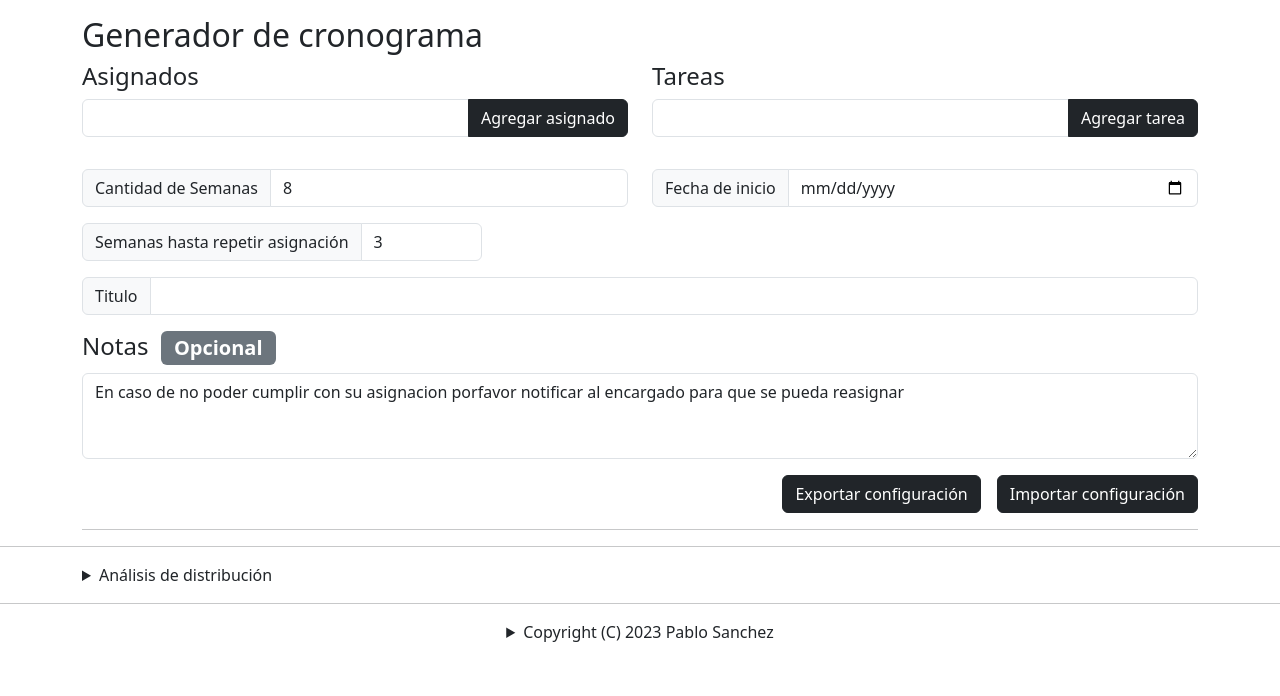
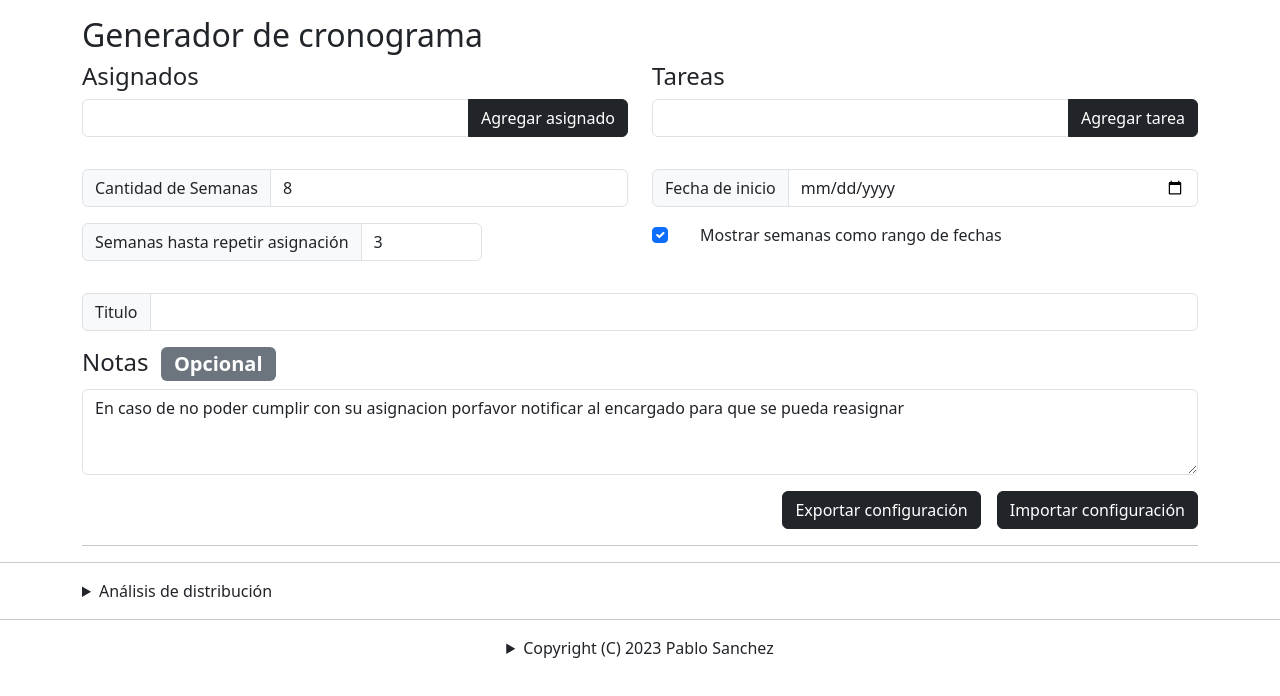
Before and after one commit to Polo123456789/asignacion-tareas, a Vue app: page / in a window 1280 px wide. Shown: the top 696 px of the page. Built offline with nearby package versions, Linux system fonts and the light colour scheme.

Commit message:
+ Enable showing a single day instead of a full week as range

```diff
--- a/src/App.vue
+++ b/src/App.vue
@@ -12,6 +12,7 @@ const tasks = useLocalStorage<Task[]>('tasks', []);
 const people = useLocalStorage<Individual[]>('people', []);
 const weeks = useLocalStorage<number>('weeks', 8);
 const startDate = ref(new Date());
+const forAllWeek = useLocalStorage<boolean>('forAllWeek', true);
 const chronogram = useLocalStorage<Week[]>('chronogram', []);
 const weeksTilAssigmentRepeat = useLocalStorage<number>('weeksTilAssigmentRepeat', 3);
 const notesOnPrint = useLocalStorage<string>('notesOnPrint', 'En caso de no poder cumplir con su asignacion porfavor notificar al encargado para que se pueda reasignar');
@@ -72,11 +73,20 @@ const setDate = () => {
 // {{{ Chronogram UI
 
 const getWeekTextDescription = (weeksFromStart: number) => {
+    if (forAllWeek.value) {
         const start = new Date(startDate.value);
         start.setDate(start.getDate() + weeksFromStart * 7);
         const end = new Date(start);
         end.setDate(end.getDate() + 6);
         return `Semana del ${start.getDate()}/${start.getMonth() + 1} al ${end.getDate()}/${end.getMonth() + 1}`;
+    } else {
+        const start = new Date(startDate.value);
+        start.setDate(start.getDate() + weeksFromStart * 7);
+        return start.toLocaleDateString(
+            'es-GT',
+            {day: 'numeric', month: 'long'}
+        );
+    }
 }
 
 const runChronogramGenerator  = () => {
@@ -231,10 +241,22 @@ const importConfig = () => {
                     </div>
                 </div>
             </div>
-            <div class="mb-3">
+            <div class="row mb-3">
+                <div class="col">
                     <div class="input-group mb-3" style="max-width: 400px;" >
                         <label for="weeksTilAssigmentRepeat" class="input-group-text">Semanas hasta repetir asignación</label>
                         <input type="number" class="form-control" id="weeksTilAssigmentRepeat" v-model="weeksTilAssigmentRepeat">
+                    </div>
+                </div>
+                <div class="col">
+                    <div class="input-group mb-3">
+                        <div class="form-check">
+                            <input class="form-check-input" type="checkbox" id="forAllWeek" v-model="forAllWeek">
+                            <label class="form-check">
+                                Mostrar semanas como rango de fechas
+                            </label>
+                        </div>
+                    </div>
                 </div>
             </div>
             <div class="input-group mb-3">
```
Also changed, not shown: 1 other file (tests, documents, lock files or other folders). Lines whose indentation alone changed are shown as unchanged.
